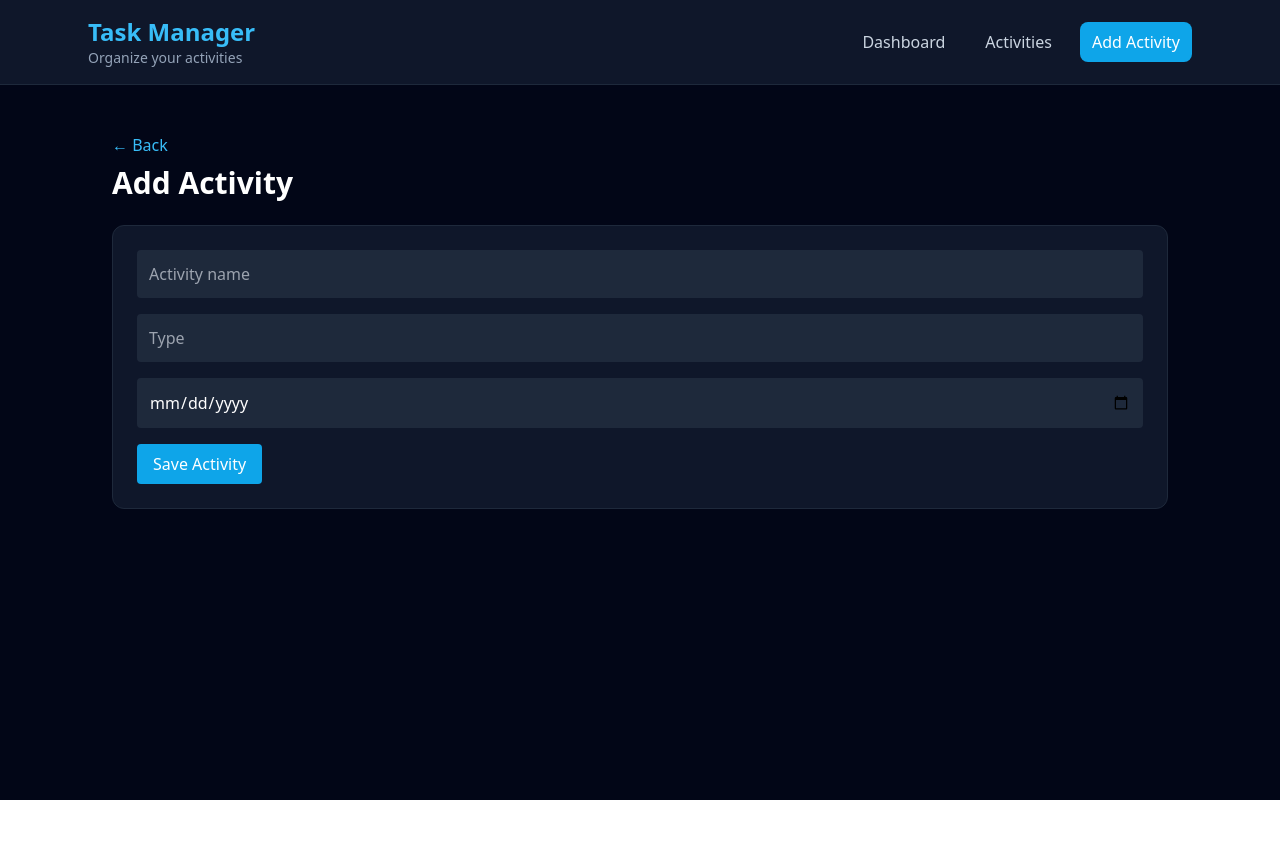
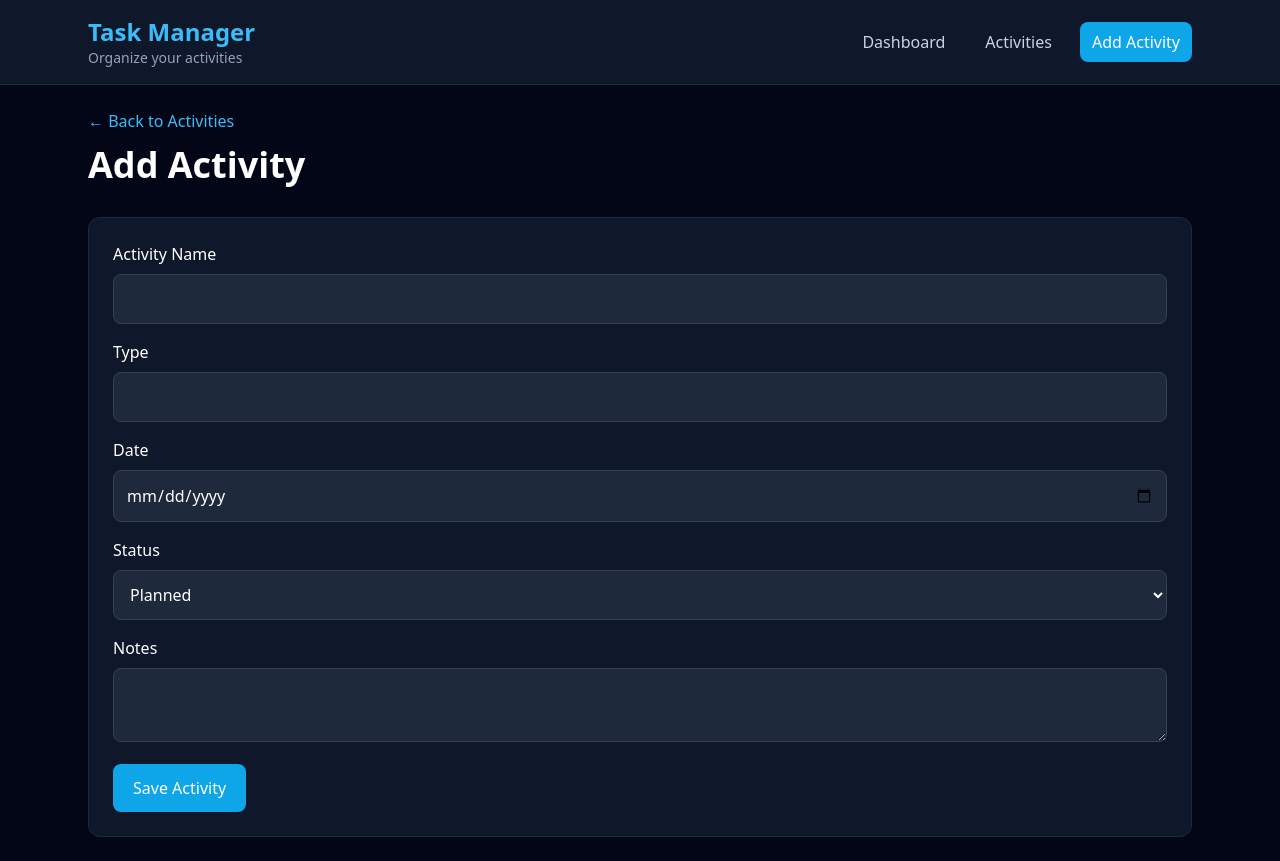
Before and after one commit to abdalajoao/task-manager-frontend, a React (Vite) app: page /add in a window 1280 px wide. Before the commit the page ends 800 px from the top, so only its background shows below. Built offline with nearby package versions, Linux system fonts and the light colour scheme.

Commit message:
Dashboard Updated

```diff
--- a/src/components/CompletedCarousel.jsx
+++ b/src/components/CompletedCarousel.jsx
@@ -1,9 +1,9 @@
 import { Link } from "react-router-dom";
 
 export default function CompletedCarousel({ activities }) {
-  // 🔥 aceita done OU completed (evita bug)
+
   const completed = activities.filter(
-    (a) => a.status === "done" || a.status === "completed"
+    (a) => a.status === "completed"
   );
 
   if (!completed.length) {
--- a/src/pages/AddActivity.jsx
+++ b/src/pages/AddActivity.jsx
@@ -1,80 +1,114 @@
+
 import { useState } from "react";
-import { useNavigate, Link } from "react-router-dom";
+import { Link, useNavigate } from "react-router-dom";
 import { createActivity } from "../services/api";
 
 export default function AddActivity() {
   const navigate = useNavigate();
 
-  const [form, setForm] = useState({
+  const [activity, setActivity] = useState({
     name: "",
     type: "",
     date: "",
+    status: "planned",
+    notes: "",
   });
 
-  function handleChange(e) {
-    setForm({
-      ...form,
-      [e.target.name]: e.target.value,
+  function handleChange(event) {
+    const { name, value } = event.target;
+
+    setActivity({
+      ...activity,
+      [name]: value,
     });
   }
 
-  async function handleSubmit(e) {
-    e.preventDefault();
+  async function handleSubmit(event) {
+    event.preventDefault();
 
-    const result = await createActivity(form);
+    await createActivity(activity);
 
-    if (result) {
     navigate("/activities");
-    }
   }
 
   return (
-    <div className="p-6">
-      <div className="mb-6">
-        <Link to="/activities" className="text-sky-400">
-          ← Back
+    <div>
+      <div className="flex justify-between items-center mb-8">
+        <div>
+          <Link to="/activities" className="text-sky-400 hover:text-sky-300">
+            ← Back to Activities
           </Link>
 
-        <h1 className="text-3xl font-bold mt-2">
-          Add Activity
-        </h1>
+          <h1 className="text-4xl font-bold mt-3">Add Activity</h1>
+        </div>
       </div>
 
-      <form
-        onSubmit={handleSubmit}
-        className="bg-slate-900 p-6 rounded-xl border border-slate-800 space-y-4"
-      >
+      <div className="bg-slate-900 border border-slate-800 rounded-xl p-6">
+        <form onSubmit={handleSubmit} className="space-y-4">
+          <div>
+            <label className="block mb-2">Activity Name</label>
             <input
               name="name"
-          placeholder="Activity name"
-          value={form.name}
+              value={activity.name}
               onChange={handleChange}
-          className="w-full p-3 rounded bg-slate-800"
+              type="text"
+              className="w-full p-3 rounded-lg bg-slate-800 border border-slate-700"
             />
+          </div>
 
+          <div>
+            <label className="block mb-2">Type</label>
             <input
               name="type"
-          placeholder="Type"
-          value={form.type}
+              value={activity.type}
               onChange={handleChange}
-          className="w-full p-3 rounded bg-slate-800"
+              type="text"
+              className="w-full p-3 rounded-lg bg-slate-800 border border-slate-700"
             />
+          </div>
 
+          <div>
+            <label className="block mb-2">Date</label>
             <input
+              name="date"
+              value={activity.date}
+              onChange={handleChange}
               type="date"
-          name="date"
-          value={form.date}
+              className="w-full p-3 rounded-lg bg-slate-800 border border-slate-700"
+            />
+          </div>
+
+          <div>
+            <label className="block mb-2">Status</label>
+            <select
+              name="status"
+              value={activity.status}
               onChange={handleChange}
-          className="w-full p-3 rounded bg-slate-800"
+              className="w-full p-3 rounded-lg bg-slate-800 border border-slate-700"
+            >
+              <option value="planned">Planned</option>
+              <option value="done">Done</option>
+            </select>
+          </div>
+
+          <div>
+            <label className="block mb-2">Notes</label>
+            <textarea
+              name="notes"
+              value={activity.notes}
+              onChange={handleChange}
+              className="w-full p-3 rounded-lg bg-slate-800 border border-slate-700"
             />
+          </div>
 
           <button
             type="submit"
-          className="bg-sky-500 hover:bg-sky-600 px-4 py-2 rounded"
+            className="bg-sky-500 hover:bg-sky-600 px-5 py-3 rounded-lg"
           >
             Save Activity
           </button>
         </form>
       </div>
+    </div>
   );
 }
--- a/src/pages/Dashboard.jsx
+++ b/src/pages/Dashboard.jsx
@@ -4,67 +4,100 @@ import { Link } from "react-router-dom";
 import CompletedCarousel from "../components/CompletedCarousel";
 
 export default function Dashboard() {
+  // ─── State ───────────────────────────────────────────────────
   const [activities, setActivities] = useState([]);
 
+  // ─── Fetch all activities from the API on mount ───────────────
   useEffect(() => {
     getActivities().then((data) =>
-      setActivities(data.activities || [])
+      setActivities(Array.isArray(data) ? data : data.activities || [])
     );
   }, []);
 
+  // ─── Derived data ─────────────────────────────────────────────
   const total = activities.length;
+  const completedActivities = activities.filter((a) => a.status === "completed");
+  const plannedActivities = activities.filter((a) => a.status === "planned");
 
-  const done = activities.filter(
-    (a) =>
-      a.status?.toLowerCase() === "done" ||
-      a.status?.toLowerCase() === "completed"
-  ).length;
-
-  const planned = activities.filter(
-    (a) => a.status?.toLowerCase() === "planned"
-  ).length;
-
-  const completedActivities = activities.filter(
-    (a) =>
-      a.status?.toLowerCase() === "done" ||
-      a.status?.toLowerCase() === "completed"
-  );
-
+  // ─── Render ───────────────────────────────────────────────────
   return (
     <div className="p-6">
-      <h1 className="text-4xl font-bold text-sky-400 mb-8">
-        Dashboard
-      </h1>
+      <h1 className="text-4xl font-bold text-sky-400 mb-8">Dashboard</h1>
 
-      {/* STATS */}
+      {/* ── Stats cards ── */}
       <div className="grid grid-cols-1 md:grid-cols-3 gap-4 mb-10">
         <div className="bg-slate-900 border border-slate-800 p-5 rounded-xl">
           <p className="text-slate-400">Total</p>
           <p className="text-3xl font-bold text-sky-400">{total}</p>
         </div>
-
         <div className="bg-slate-900 border border-slate-800 p-5 rounded-xl">
           <p className="text-slate-400">Planned</p>
-          <p className="text-3xl font-bold text-sky-400">{planned}</p>
+          <p className="text-3xl font-bold text-sky-400">{plannedActivities.length}</p>
         </div>
-
         <div className="bg-slate-900 border border-slate-800 p-5 rounded-xl">
-          <p className="text-slate-400">Done</p>
-          <p className="text-3xl font-bold text-sky-400">{done}</p>
+          <p className="text-slate-400">Completed</p>
+          <p className="text-3xl font-bold text-sky-400">{completedActivities.length}</p>
         </div>
       </div>
 
-      {/* CAROUSEL DE COMPLETAS */}
-      <CompletedCarousel activities={completedActivities} />
+      {/* ── Completed activities carousel ── */}
+      {/* CompletedCarousel receives all activities and filters internally by status === "completed" */}
+      <CompletedCarousel activities={activities} />
 
+      {/* ── Planned activities section ── */}
       <div className="mt-10">
-        <Link
-          to="/activities"
-          className="text-sky-400 hover:text-sky-300"
-        >
-          View all activities →
-        </Link>
+        <h2 className="text-2xl font-bold text-sky-400 mb-4">Planned Activities</h2>
+
+        {/* Show message if there are no planned activities */}
+        {plannedActivities.length === 0 ? (
+          <p className="text-slate-400">No planned activities yet.</p>
+        ) : (
+          // Horizontal scrollable row of planned activity cards
+          <div className="flex gap-4 overflow-x-auto pb-4">
+            {plannedActivities.map((a) => (
+              <div
+                key={a.id}
+                className="min-w-[250px] bg-slate-900 border border-slate-800 rounded-xl p-4 flex-shrink-0"
+              >
+                {/* Activity name */}
+                <h3 className="font-bold">{a.name || "Untitled"}</h3>
+
+                {/* Activity type */}
+                <p className="text-slate-400 text-sm">{a.type || "N/A"}</p>
+
+                {/* Activity date */}
+                <p className="text-xs text-slate-500">{a.date || ""}</p>
+
+                {/* Optional stats: duration and calories */}
+                <div className="flex gap-3 mt-2">
+                  {a.duration && (
+                    <span className="text-xs text-slate-400">⏱ {a.duration}min</span>
+                  )}
+                  {a.calories && (
+                    <span className="text-xs text-slate-400">🔥 {a.calories}kcal</span>
+                  )}
+                </div>
+
+                {/* Link to activity detail page */}
+                <Link
+                  to={`/activity/${a.id}`}
+                  className="text-sky-400 text-sm mt-2 inline-block"
+                >
+                  View →
+                </Link>
+              </div>
+            ))}
+          </div>
+        )}
       </div>
+
+      {/* ── Link to full activities list ── */}
+      <Link
+        to="/activities"
+        className="text-sky-400 hover:text-sky-300 mt-8 inline-block"
+      >
+        View all activities →
+      </Link>
     </div>
   );
 }
```
Lines whose indentation alone changed are shown as unchanged.
